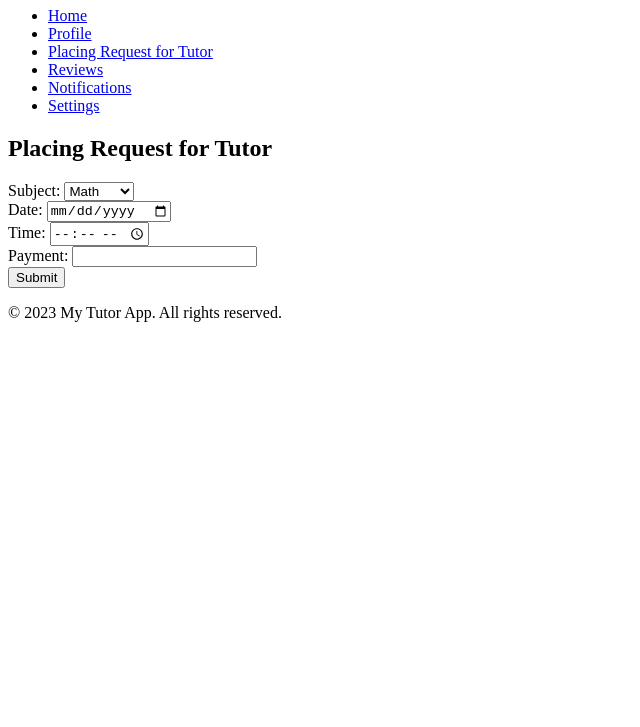
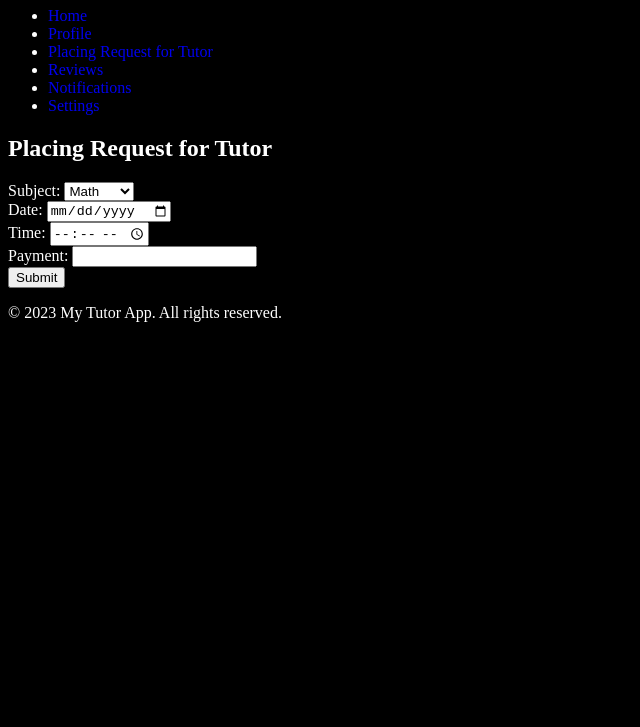
Before and after one commit to Payzinn/repetitor, a plain HTML site: page index.html in a window 1280 px wide. Shown: the part 73-800 px from the top of the page, without its empty margins (0-640 px from the left). Drawn offline with Linux system fonts and the light colour scheme.

Commit message:
added css and modified index

```diff
--- /dev/null
+++ b/css/style.css
@@ -0,0 +1,18 @@
+body{
+    background-color: black;
+    color: white;
+}
+
+a{
+    text-decoration: none;
+}
+
+a:hover{
+    scale: 1.5;
+}
+
+a:active{
+    text-decoration-color: aquamarine;
+    text-shadow: 2px;
+    text-transform: uppercase;
+}
--- a/index.html
+++ b/index.html
@@ -1,6 +1,7 @@
 <!DOCTYPE html>
 <html>
 <head>
+	<link rel="stylesheet" href="css/style.css">
 	<title>My Tutor App</title>
 </head>
 <body>
@@ -10,12 +11,12 @@
 
 	<nav>
 		<ul>
-			<li><a href="#">Home</a></li>
-			<li><a href="#">Profile</a></li>
-			<li><a href="#">Placing Request for Tutor</a></li>
-			<li><a href="#">Reviews</a></li>
-			<li><a href="#">Notifications</a></li>
-			<li><a href="#">Settings</a></li>
+			<li><a href="##">Home</a></li>
+			<li><a href="##">Profile</a></li>
+			<li><a href="##">Placing Request for Tutor</a></li>
+			<li><a href="##">Reviews</a></li>
+			<li><a href="##">Notifications</a></li>
+			<li><a href="##">Settings</a></li>
 		</ul>
 	</nav>
 
```
